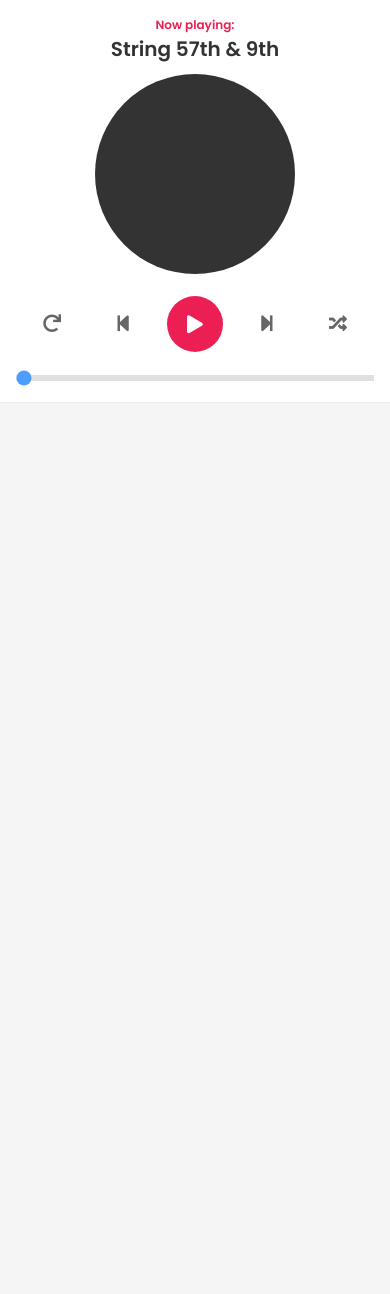
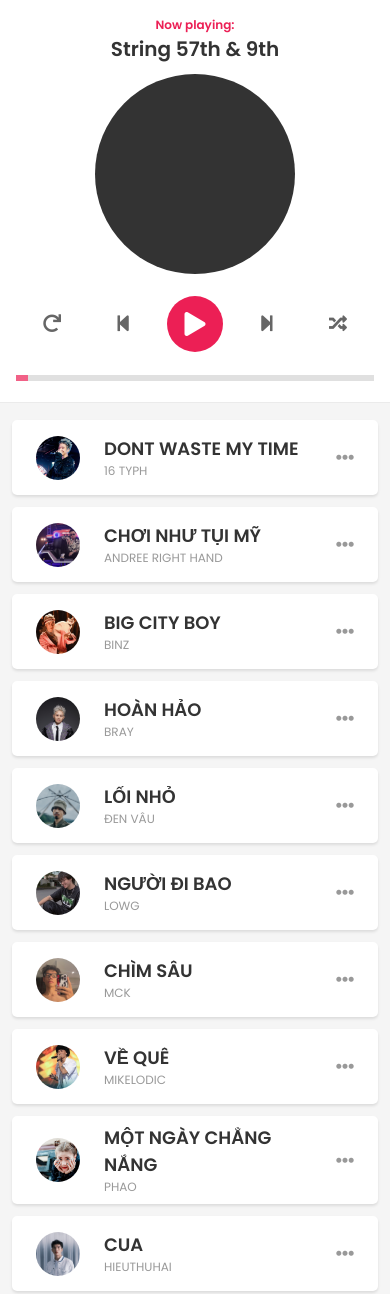
Before and after one commit to nkd0210/music_player, a plain HTML site: page index.html in a window 390 px wide. Before the commit the page ends 844 px from the top, so only its background shows below. Drawn offline with Linux system fonts and the light colour scheme.

Commit message:
render_songs

```diff
--- a/style.css
+++ b/assets/css/style.css
@@ -1,12 +1,12 @@
+:root {
+    --primary-color: #ec1f55;
+    --text-color: #333;
+}
+
 * {
     padding: 0;
     margin: 0;
     box-sizing: inherit;
-}
-
-:root {
-    --primary-color: #ec1f55;
-    --text-color: #333;
 }
 
 body {
@@ -24,15 +24,15 @@ html {
     margin: 0 auto;
 }
 
-.control .icon-pause {
+.player .icon-pause {
     display: none;
 }
 
-.control.playing .icon-pause {
+.player.playing .icon-pause {
     display: inline-block;
 }
 
-.control.playing .icon-play {
+.player.playing .icon-play {
     display: none;
 }
 
@@ -47,7 +47,6 @@ html {
 }
 
 /* HEADER */
-
 header {
     text-align: center;
     margin-bottom: 10px;
@@ -66,11 +65,11 @@ header h2 {
 /* CD */
 .cd {
     display: flex;
+    margin: auto;
     width: 200px;
-    margin: auto;
 }
 
-.cd .cd-thumb {
+.cd-thumb {
     width: 100%;
     padding-top: 100%;
     border-radius: 50%;
@@ -80,12 +79,11 @@ header h2 {
 }
 
 /* CONTROL */
-
 .control {
     display: flex;
     align-items: center;
     justify-content: space-around;
-    padding: 18px 0px 8px 0px;
+    padding: 18px 0 8px 0;
 }
 
 .control .btn {
@@ -102,14 +100,14 @@ header h2 {
     width: 56px;
     height: 56px;
     border-radius: 50%;
+    font-size: 24px;
     color: #fff;
+    display: flex;
+    align-items: center;
+    justify-content: center;
     background-color: var(--primary-color);
-    display: flex;
-    justify-content: center;
-    align-items: center;
 }
 
-/* PROGRESS */
 .progress {
     width: 100%;
     -webkit-appearance: none;
@@ -121,7 +119,7 @@ header h2 {
     transition: opacity 0.2s;
 }
 
-.proress::-webkit-slider-thumb {
+.progress::-webkit-slider-thumb {
     -webkit-appearance: none;
     appearance: none;
     width: 12px;
@@ -132,6 +130,59 @@ header h2 {
 
 /* PLAYLIST */
 .playlist {
-    margin-top: 410px;
+    margin-top: 408px;
     padding: 12px;
 }
+
+.song {
+    display: flex;
+    align-items: center;
+    margin-bottom: 12px;
+    background-color: #fff;
+    padding: 8px 16px;
+    border-radius: 5px;
+    box-shadow: 0 2px 3px rgba(0, 0, 0, 0.1);
+}
+
+.song.active {
+    background-color: var(--primary-color);
+}
+
+.song:active {
+    opacity: 0.8;
+}
+
+.song.active .option,
+.song.active .author,
+.song.active .title {
+    color: #fff;
+}
+
+.song .thumb {
+    width: 44px;
+    height: 44px;
+    border-radius: 50%;
+    background-size: cover;
+    margin: 0 8px;
+}
+
+.song .body {
+    flex: 1;
+    padding: 0 16px;
+}
+
+.song .title {
+    font-size: 18px;
+    color: var(--text-color);
+}
+
+.song .author {
+    font-size: 12px;
+    color: #999;
+}
+
+.song .option {
+    padding: 16px 8px;
+    color: #999;
+    font-size: 18px;
+}
--- a/index.html
+++ b/index.html
@@ -2,7 +2,6 @@
 <html lang="en">
 
 <head>
-
     <meta charset="UTF-8">
     <meta name="viewport" content="width=device-width, initial-scale=1.0">
     <title>Music player</title>
@@ -11,29 +10,26 @@
         crossorigin="anonymous" />
     <link rel="preconnect" href="https://fonts.gstatic.com">
     <link href="https://fonts.googleapis.com/css2?family=Poppins:wght@300;400;600&display=swap" rel="stylesheet">
-    <link rel="stylesheet" href="./style.css">
-
+    <link rel="stylesheet" href="./assets/css/style.css">
 </head>
 
 <body>
     <div class="player">
-        <!-- DASHBOARD -->
+        <!-- Dashboard -->
         <div class="dashboard">
-            <!-- HEADER -->
+            <!-- Header -->
             <header>
-                <h4>
-                    Now playing:
-                </h4>
-                <h2>
-                    String 57th & 9th
-                </h2>
+                <h4>Now playing:</h4>
+                <h2>String 57th & 9th</h2>
             </header>
+
             <!-- CD -->
             <div class="cd">
                 <div class="cd-thumb">
                 </div>
             </div>
-            <!-- CONTROL -->
+
+            <!-- Control -->
             <div class="control">
                 <div class="btn btn-repeat">
                     <i class="fas fa-redo"></i>
@@ -52,17 +48,16 @@
                     <i class="fas fa-random"></i>
                 </div>
             </div>
-            <!-- INPUT -->
+
             <input id="progress" class="progress" type="range" value="0" step="1" min="0" max="100">
-            <!-- AUDIO -->
+
             <audio id="audio" src=""></audio>
         </div>
-        <!-- PLAYLIST -->
+
+        <!-- Playlist -->
         <div class="playlist">
-
         </div>
     </div>
-
     <script src="./main.js"></script>
 </body>
 
--- a/main.js
+++ b/main.js
@@ -0,0 +1,105 @@
+const $ = document.querySelector.bind(document);
+const $$ = document.querySelectorAll.bind(document);
+
+
+const app = {
+    songs: [
+        {
+            name: 'DONT WASTE MY TIME',
+            singer: '16 TYPH',
+            path: 'https://youtu.be/y-Tut29zvPE',
+            image: './assets/img/16typh.jpg'
+        },
+        {
+            name: 'CHƠI NHƯ TỤI MỸ',
+            singer: 'ANDREE RIGHT HAND',
+            path: 'https://youtu.be/A-tX5PI3V0o',
+            image: './assets/img/andree.jpg'
+        },
+        {
+            name: 'BIG CITY BOY',
+            singer: 'BINZ',
+            path: 'https://youtu.be/jgZkrA8E5do',
+            image: './assets/img/binz.jpg'
+        },
+        {
+            name: 'HOÀN HẢO',
+            singer: 'BRAY',
+            path: 'https://youtu.be/VkUx9npkx54',
+            image: './assets/img/bray.jpg'
+        },
+        {
+            name: 'LỐI NHỎ',
+            singer: 'ĐEN VÂU',
+            path: 'https://youtu.be/KKc_RMln5UY',
+            image: './assets/img/denvau.jpg'
+        },
+        {
+            name: 'NGƯỜI ĐI BAO',
+            singer: 'LOWG',
+            path: 'https://youtu.be/aSls7yUP8l0',
+            image: './assets/img/lowg.jpg'
+        },
+        {
+            name: 'CHÌM SÂU',
+            singer: 'MCK',
+            path: 'https://youtu.be/Yw9Ra2UiVLw',
+            image: './assets/img/mck.jpg'
+        },
+        {
+            name: 'VỀ QUÊ',
+            singer: 'MIKELODIC',
+            path: 'https://youtu.be/Wf2Ahoh3bfk',
+            image: './assets/img/mikelodic.jpg'
+        },
+        {
+            name: 'MỘT NGÀY CHẲNG NẮNG',
+            singer: 'PHAO',
+            path: 'https://youtu.be/ABuY4KUUVcI',
+            image: './assets/img/phao.jpeg'
+        },
+        {
+            name: 'CUA',
+            singer: 'HIEUTHUHAI',
+            path: 'https://youtu.be/P8qEusQiwsw',
+            image: './assets/img/hieut2.jpg'
+        }
+    ],
+    render: function () {
+        const htmls = this.songs.map(function (song) {
+            return `
+            <div class="song">
+                <div class="thumb" style="background-image: url('${song.image}')">
+                </div>
+                <div class="body">
+                    <h3 class="title">${song.name}</h3>
+                    <p class="author">${song.singer}</p>
+                </div>
+                <div class="option">
+                    <i class="fas fa-ellipsis-h"></i>
+                </div>
+            </div>
+            `
+        })
+        document.querySelector('.playlist').innerHTML = htmls.join('');
+    },
+
+    handleEvents: function () {
+        const cd = document.querySelector('.cd');
+        const cdWidth = cd.offsetWidth;
+        document.onscroll = function() {
+            const scrollTop = window.scrollY || document.documentElement.scrollTop;
+            const newCdWidth = cdWidth -scrollTop;
+            cd.style.width = newCdWidth > 0 ? newCdWidth + 'px' : 0;
+            cd.style.opacity = newCdWidth / cdWidth;
+        }
+    },
+
+    start: function () {
+        this.handleEvents();
+
+        this.render();
+    }
+}
+
+app.start();
```
Also changed, not shown: assets/img/16typh.jpg (added), assets/img/andree.jpg (added), assets/img/binz.jpg (added), assets/img/bray.jpg (added), assets/img/denvau.jpg (added), assets/img/hieut2.jpg (added), assets/img/lowg.jpg (added), assets/img/mck.jpg (added), assets/img/mikelodic.jpg (added), assets/img/phao.jpeg (added).
